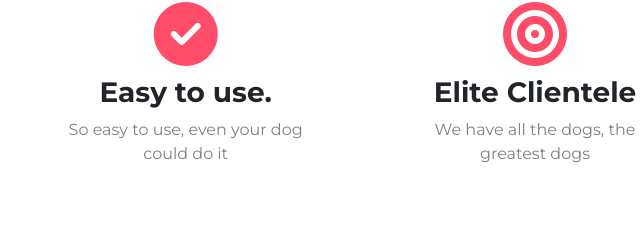
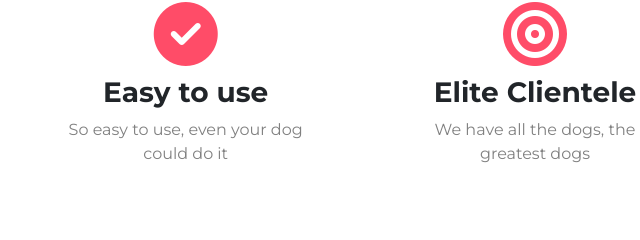
Before and after one commit to SkPb2705/DoggOmate, a plain HTML site: page index.html in a window 1280 px wide. Shown: the part 753-993 px from the top of the page, 105-745 px from the left. Drawn offline with nearby package versions, Linux system fonts and the light colour scheme.

Commit message:
Update index.html

```diff
--- a/index.html
+++ b/index.html
@@ -66,7 +66,7 @@
     <div class="row">
       <div class="designbox col-lg-4">
         <i class="icon fa-solid fa-circle-check fa-4x"></i>
-        <h3>Easy to use.</h3>
+        <h3>Easy to use</h3>
         <p>So easy to use, even your dog could do it</p>
       </div>
       <div class=" designbox col-lg-4">
```
